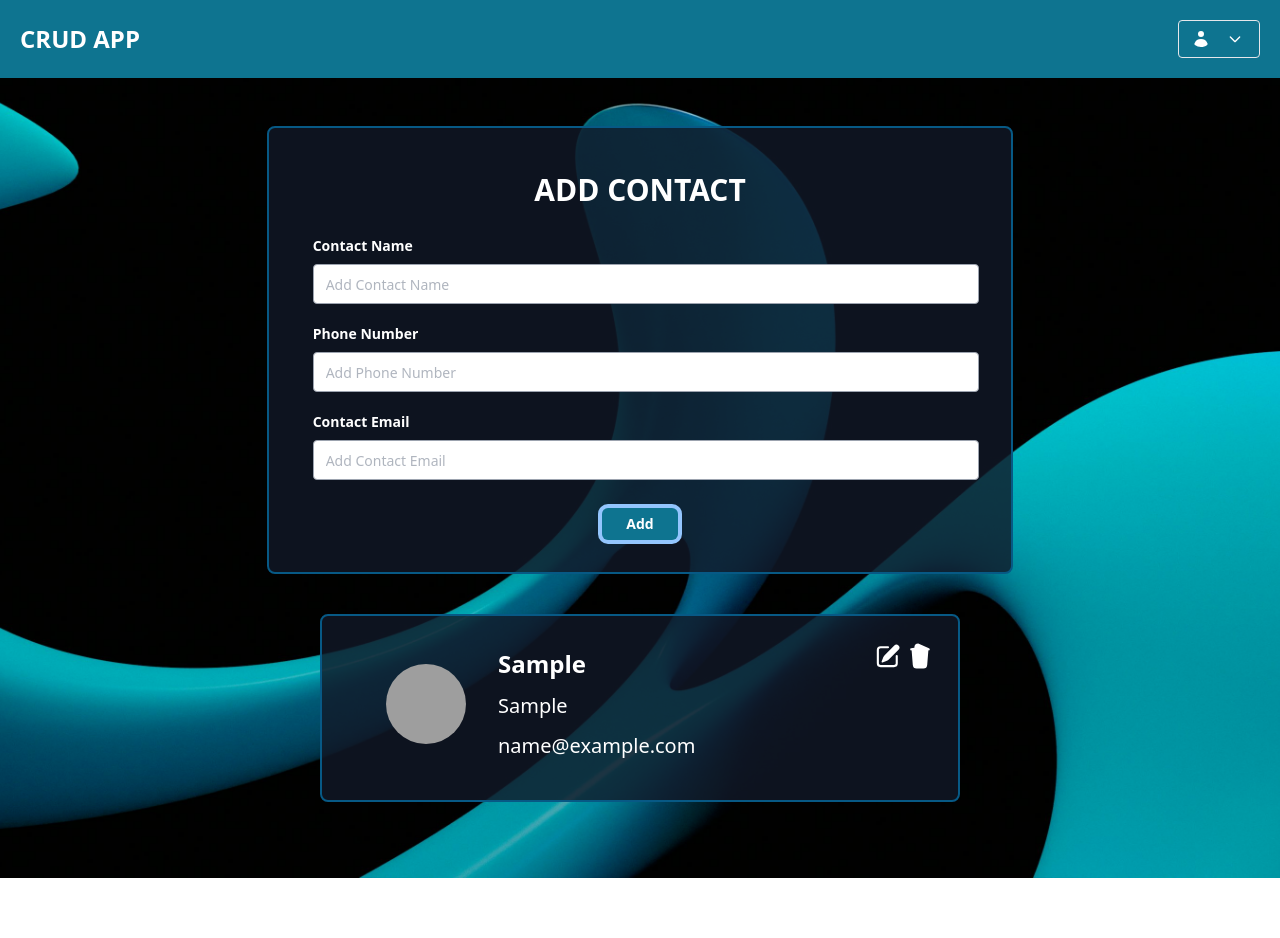
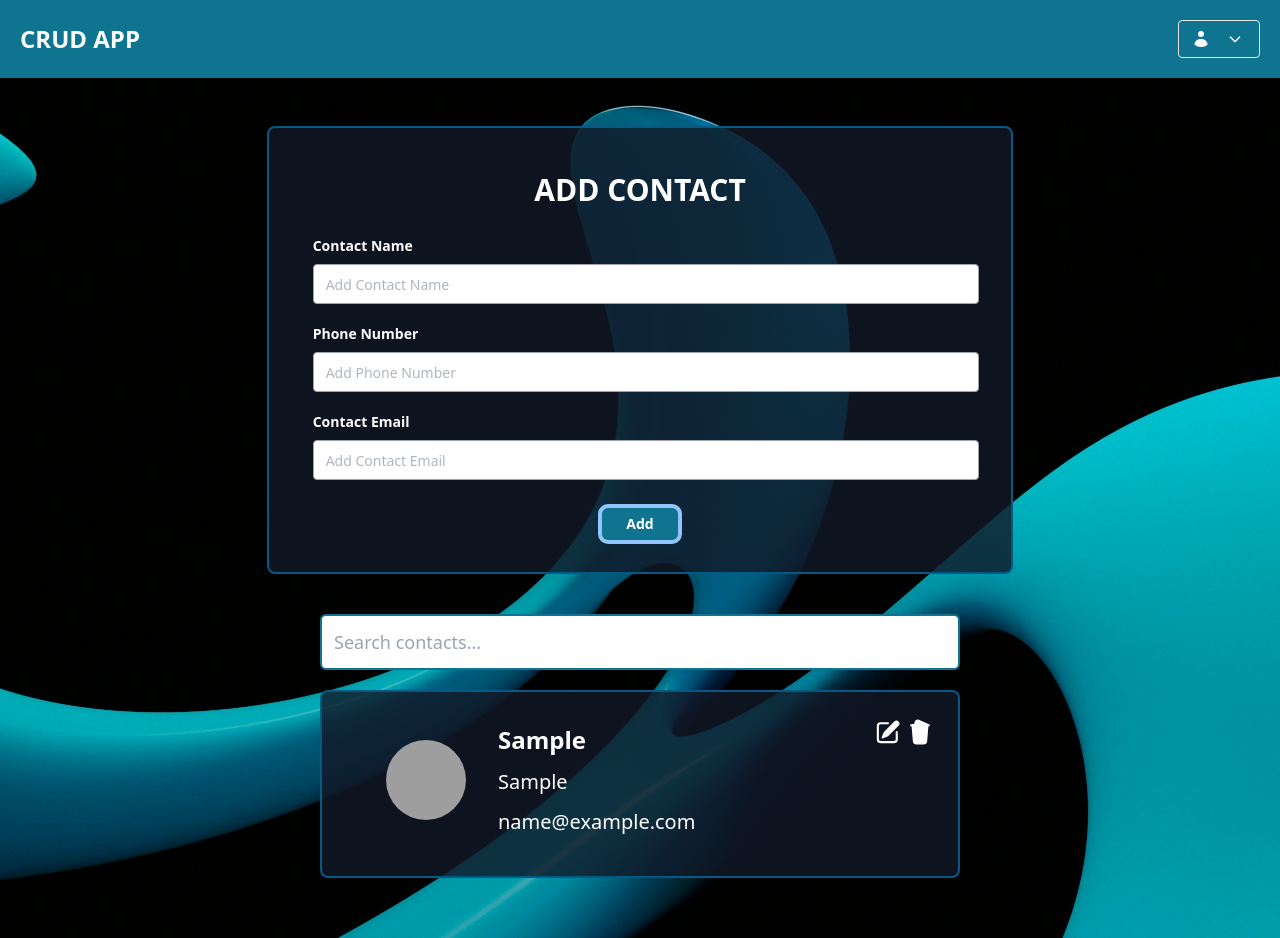
Before and after one commit to ekahanny/technical-test-crud, a React (Vite) app: page /home in a window 1280 px wide. Both pictures are taken after typing "Sample", "Sample", "name@example.com" into the empty fields and a click on the button "Add". Before the commit the page ends 878 px from the top, so only its background shows below. Built offline with nearby package versions, Linux system fonts and the light colour scheme; grey boxes are pictures that could not be loaded.

Commit message:
add: search bar

```diff
--- a/src/pages/Home.jsx
+++ b/src/pages/Home.jsx
@@ -16,6 +16,7 @@ export function Home() {
 
   const [isEdit, setIsEdit] = useState(false);
   const [editIndex, setEditIndex] = useState(null);
+  const [searchQuery, setSearchQuery] = useState("");
 
   useEffect(() => {
     const storedContacts = localStorage.getItem("contacts");
@@ -96,6 +97,13 @@ export function Home() {
     }));
   };
 
+  const filteredContacts = contacts.data.filter(
+    (contact) =>
+      contact.contactName.toLowerCase().includes(searchQuery.toLowerCase()) ||
+      contact.phoneNumber.toLowerCase().includes(searchQuery.toLowerCase()) ||
+      contact.contactEmail.toLowerCase().includes(searchQuery.toLowerCase())
+  );
+
   return (
     <div>
       <NavBar />
@@ -149,15 +157,26 @@ export function Home() {
           </form>
         </div>
 
+        {/* Search Bar */}
+        <div className="w-10/12 lg:w-6/12 mt-10">
+          <input
+            type="text"
+            className="w-full p-3 text-lg rounded-md border-2 border-cyan-700 focus:outline-none"
+            placeholder="Search contacts..."
+            value={searchQuery}
+            onChange={(e) => setSearchQuery(e.target.value)}
+          />
+        </div>
+
         {/* Tampilkan Data */}
-        {contacts.data.length > 0 && (
-          <div className="w-11/12 lg:w-6/12 my-10">
-            {contacts.data.map((contact, index) => (
+        {filteredContacts.length > 0 && (
+          <div className="w-11/12 lg:w-6/12 mt-5 mb-10">
+            {filteredContacts.map((contact, index) => (
               <div
                 key={index}
                 className=" pt-4 pb-6 pr-5 pl-8 lg:pl-16 bg-gray-900 mb-3 lg:mb-5 rounded-lg border-2 border-sky-800 bg-opacity-80"
               >
-                <div key={index} className="mb-4">
+                <div className="mb-4">
                   <div className="flex flex-row justify-between items-center">
                     <ShowData
                       contactName={contact.contactName}
```
